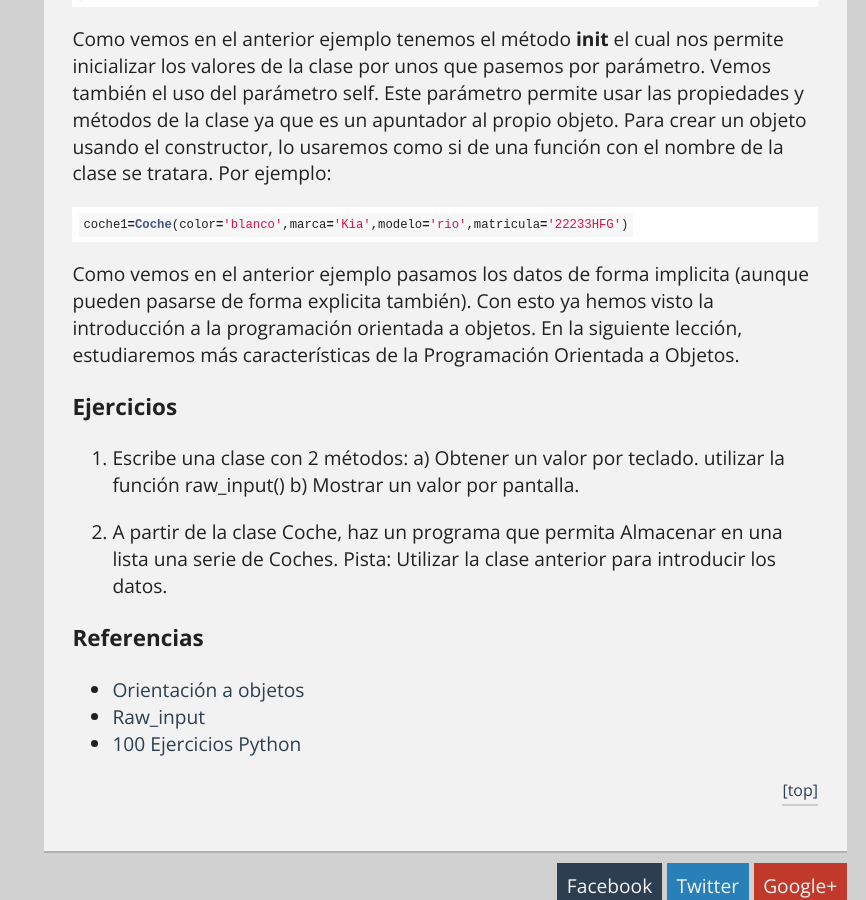
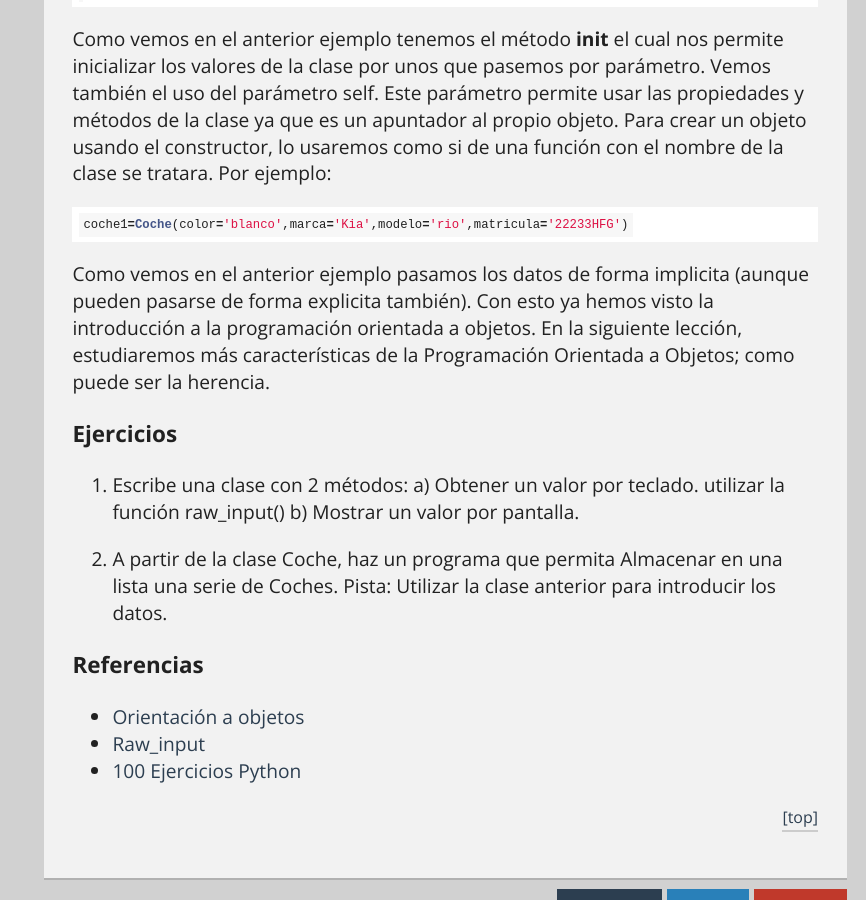
Before and after one commit to vilaeformacion/vilaeformacion.github.io, a Jekyll site: the page built from _posts/2017-04-06-tema8-orientacion-a-objetos.md, in a window 1280 px wide and 900 px high, scrolled down 4280 px. Shown: the whole window, without its empty margins (414-1280 px from the left). Built offline with Jekyll 4.4.1, drawn with Linux system fonts in a browser that asks for light colours.

Commit message:
Update 2017-04-06-tema8-orientacion-a-objetos.md

````diff
--- a/_posts/2017-04-06-tema8-orientacion-a-objetos.md
+++ b/_posts/2017-04-06-tema8-orientacion-a-objetos.md
@@ -103,7 +103,7 @@ Como vemos en el anterior ejemplo tenemos el método __init__ el cual nos permit
 coche1=Coche(color='blanco',marca='Kia',modelo='rio',matricula='22233HFG')
 ```
 
-Como vemos en el anterior ejemplo pasamos los datos de forma implicita (aunque pueden pasarse de forma explicita también). Con esto ya hemos visto la introducción a la programación orientada a objetos. En la siguiente lección, estudiaremos más características de la Programación Orientada a Objetos.
+Como vemos en el anterior ejemplo pasamos los datos de forma implicita (aunque pueden pasarse de forma explicita también). Con esto ya hemos visto la introducción a la programación orientada a objetos. En la siguiente lección, estudiaremos más características de la Programación Orientada a Objetos; como puede ser la herencia.
 
 ### Ejercicios
 
````
